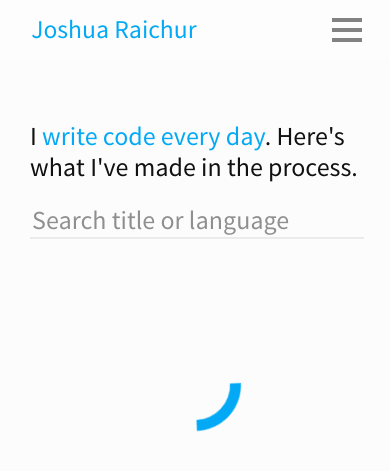
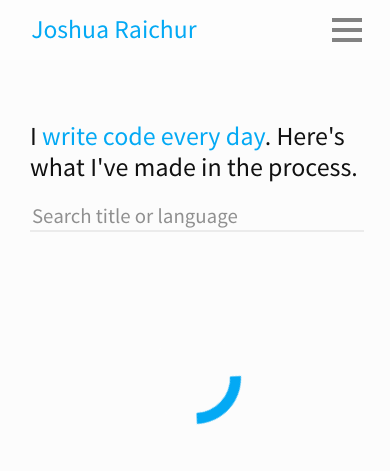
Before and after one commit to JEKYLL-WEB-TEMPLATES/raichur.github.io, a Jekyll site: the page built from _pages/code.html, in a window 390 px wide. Shown: the top 471 px of the page. Built offline with Jekyll 4.4.1, drawn with Linux system fonts in a browser that asks for light colours.

Commit message:
font size books header

```diff
--- a/resources/_sass/_layout.scss
+++ b/resources/_sass/_layout.scss
@@ -480,6 +480,8 @@
       div:nth-child(3) {
         margin-left: 8% !important;
         margin-right: 8% !important;
+        font-size: 1em !important;
+        line-height: 1.2em;
       }
     }
   }
@@ -568,6 +570,9 @@
   .home h3 {
     display: none;
   }
+  input[type="text"] {
+    font-size: 0.8em;
+  }
   .album {
     img {
       width: 100%;
```
